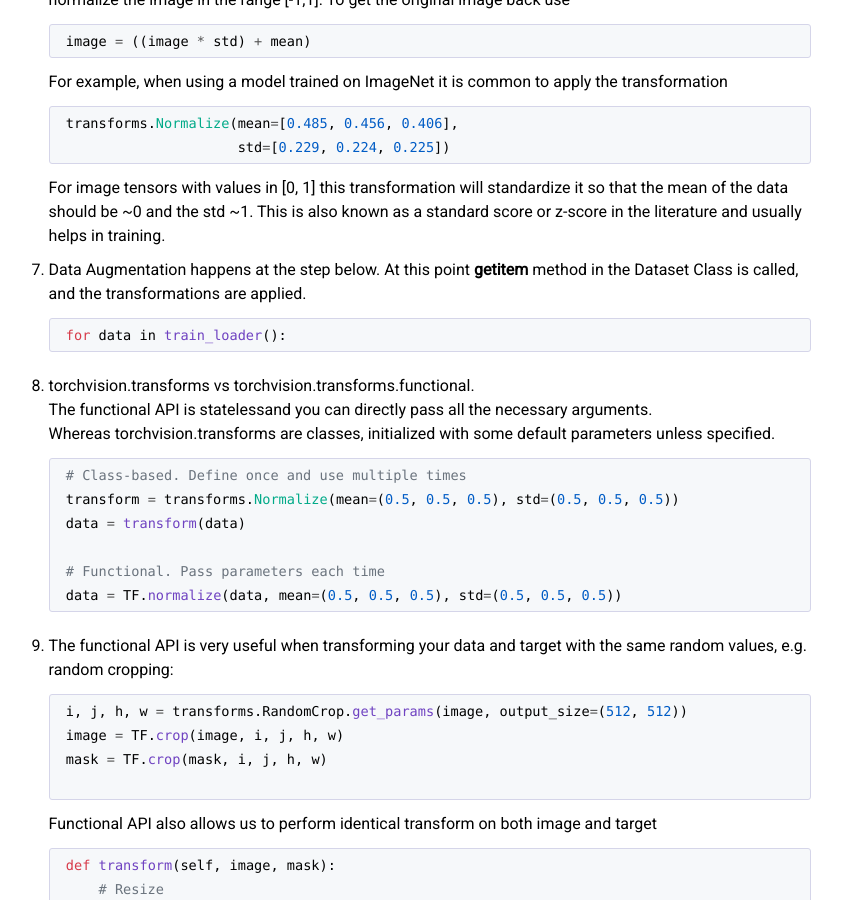
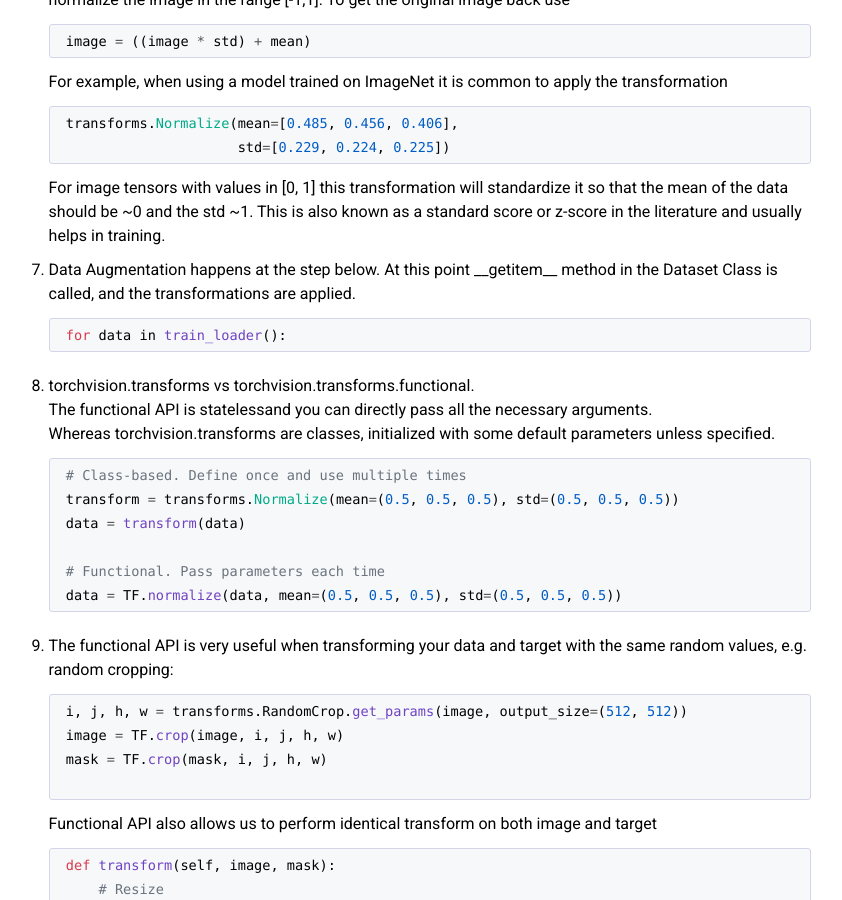
Before and after one commit to adityassrana/old_blog_template, a Jekyll site: the page built from _posts/2020-01-29-PyTorch-Tips.md, in a window 1280 px wide and 900 px high, scrolled down 967 px. Shown: the whole window, without its empty margins (229-1071 px from the left). Built offline with Jekyll 4.4.1, drawn with Linux system fonts in a browser that asks for light colours.

Commit message:
add escape sequence(\) for underscore(_)

`````diff
--- a/_posts/2020-01-29-PyTorch-Tips.md
+++ b/_posts/2020-01-29-PyTorch-Tips.md
@@ -49,7 +49,7 @@ the nn.module() has a __ call function
     ````
     For image tensors with values in [0, 1] this transformation will standardize it so that the mean of the data should be ~0 and the std ~1. This is also known as a standard score or z-score in the literature and usually helps in training.
 
-7. Data Augmentation happens at the step below. At this point __getitem__ method in the Dataset Class is called, and the transformations are applied.
+7. Data Augmentation happens at the step below. At this point \_\_getitem\_\_ method in the Dataset Class is called, and the transformations are applied.
 
     ````python
     for data in train_loader():
`````
